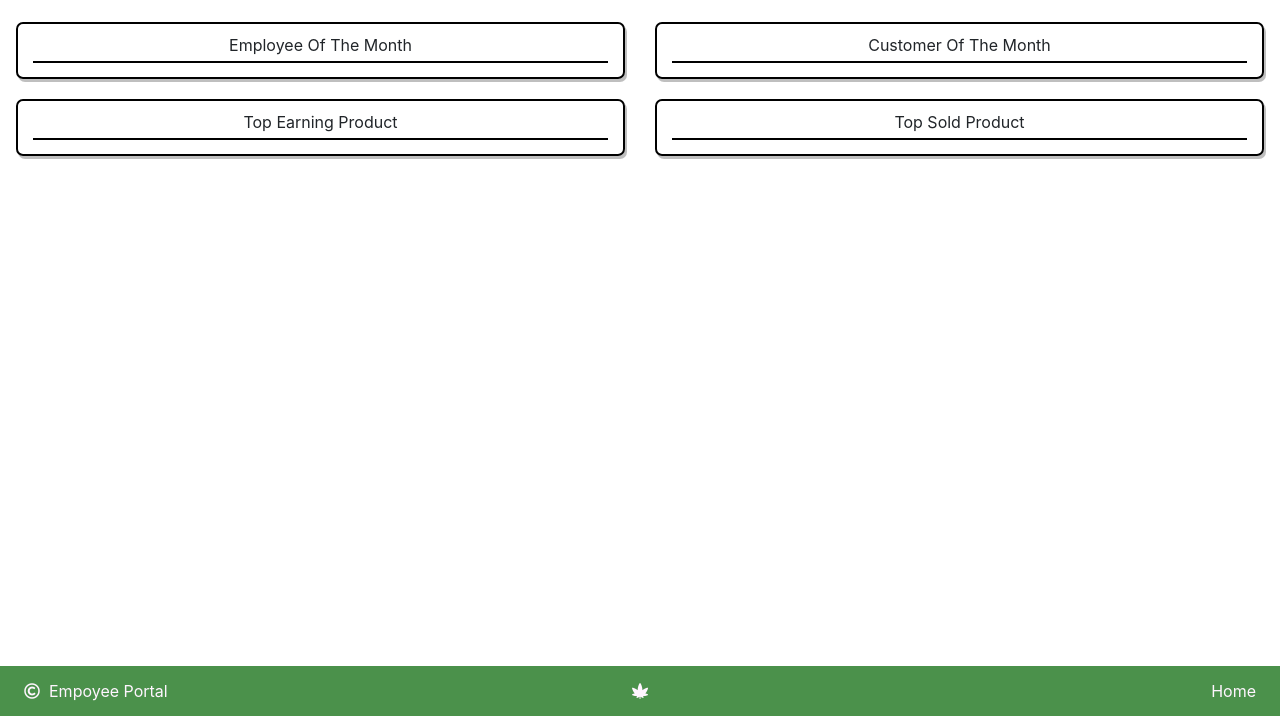
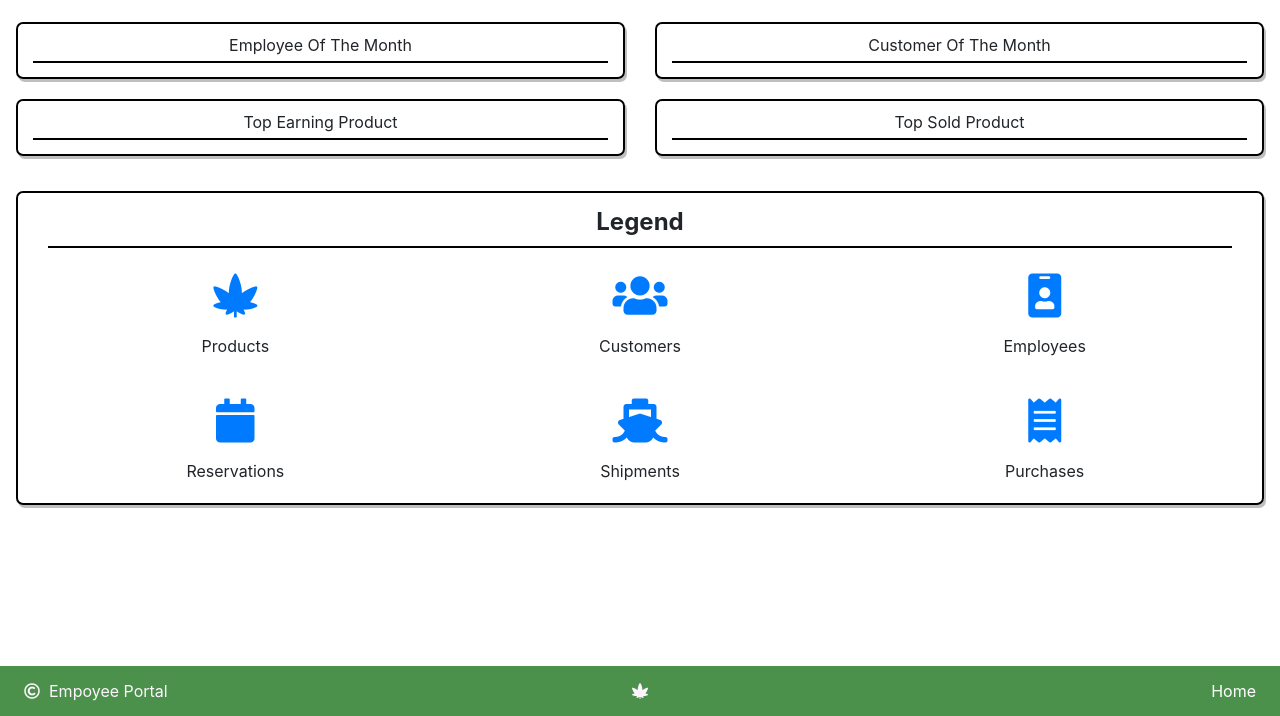
Before and after one commit to cbyce/SE3309_Final_Team12, a website: page assignment4/static/index.html in a window 1280 px wide. Shown: the part 84-800 px from the top of the page. Drawn offline with nearby package versions, Linux system fonts and the light colour scheme; no server answers.

Commit message:
Added legend

```diff
--- a/assignment4/static/css/index.css
+++ b/assignment4/static/css/index.css
@@ -88,7 +88,6 @@ body{
     cursor:pointer;
     color: var(--v-light-green);
     text-decoration: none;
-    transform: rotateY(180deg);
 }
 .line-seperator{
     height: 23px;
@@ -196,3 +195,24 @@ body{
     font-weight: bold;
     font-size: 115%;
 }
+
+.legend-col {
+    padding:15px;
+    display: flex;
+    flex-direction: column;
+    align-items: center;
+    justify-content: center;
+}
+
+.legend-txt {
+    padding-top: 5px;
+}
+
+.legend-icon {
+    font-size: 275%;
+    transition:1s;
+}
+
+.legend-icon:hover {
+    transform: rotateY(180deg);
+}
--- a/assignment4/static/index.html
+++ b/assignment4/static/index.html
@@ -82,6 +82,7 @@
                 </div>
             </div>
         </div>
+
         <!-- Top selling and Top revenue products of the month -->
         <div class="row">
             <div class="col-6">
@@ -99,6 +100,36 @@
                 </div>
             </div>
         </div>
+
+        <div class="row home-col" style="flex-direction:row; margin: 25px 0;">
+            <div class="col-12">
+                    <div class="home-desc" style="font-weight:bold; font-size: 150%">Legend</div>
+            </div>
+            <div class="col-4 legend-col">
+                <div class="legend-icon"><a href="/products"><i class="fas fa-cannabis"></i></a></div>
+                <div class="legend-txt">Products</div>
+            </div>
+            <div class="col-4 legend-col">
+                <div class="legend-icon"><a href="/customers"><i class="fas fa-users"></i></a></div>
+                <div class="legend-txt">Customers</div>
+            </div>
+            <div class="col-4 legend-col">
+                <div class="legend-icon"><a href="/employees"><i class="fas fa-id-badge"></i></a></div>
+                <div class="legend-txt">Employees</div>
+            </div>
+            <div class="col-4 legend-col">
+                <div class="legend-icon"><a href="/reservations"><i class="fas fa-calendar"></i></a></div>
+                <div class="legend-txt">Reservations</div>
+            </div>
+            <div class="col-4 legend-col">
+                <div class="legend-icon"><a href="/shipments"><i class="fas fa-ship"></i></a></div>
+                <div class="legend-txt">Shipments</div>
+            </div>
+            <div class="col-4 legend-col">
+                <div class="legend-icon"><a href="/purchases"><i class="fas fa-receipt"></i></a></div>
+                <div class="legend-txt">Purchases</div>
+            </div>
+        </div>
     </div>
 
     <div class="footer-pos">
@@ -111,7 +142,7 @@
         </div>
 
         <div class="footer nav-right">
-            <a id="home-btn-footer" class="nav-btn" href="/">Home</a>
+            <a id="home-btn-footer" style="color:white" href="/">Home</a>
         </div>
     </div>
 </body>
```
